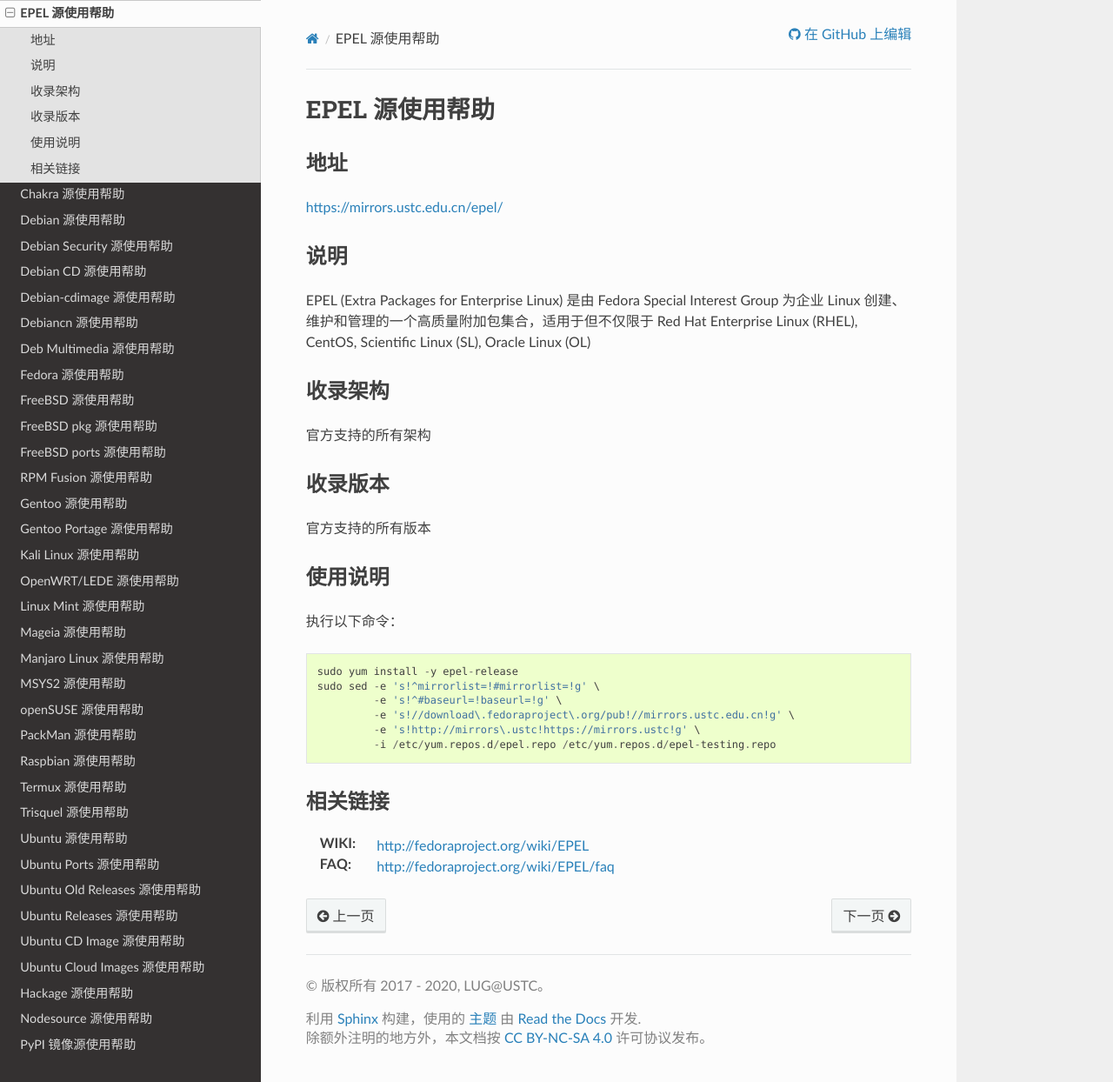
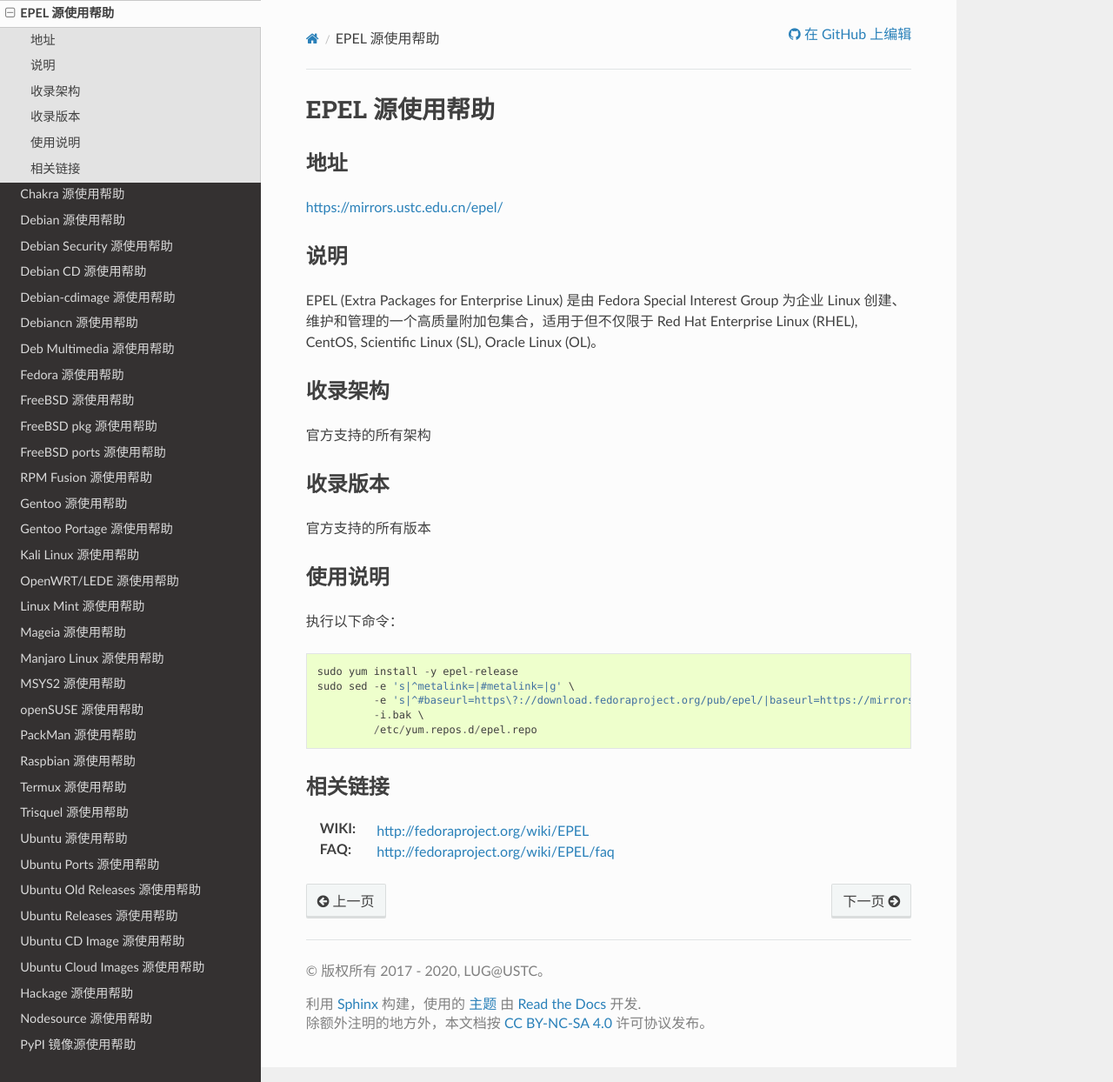
Before and after one commit to ustclug/mirrorhelp, a Sphinx documentation site: the page built from source/epel.rst, in a window 1280 px wide and 1244 px high. Shown: the whole window at 87% size. Built offline with Sphinx 7.4.7 and the Read the Docs theme 2.0.0, drawn with Linux system fonts in a browser that asks for light colours; pages that are not in the unit, such as notebooks, are missing from menus.

Commit message:
Update EPEL

```diff
--- a/source/centos.rst
+++ b/source/centos.rst
@@ -44,7 +44,7 @@
 ::
 
   sudo sed -e 's|^mirrorlist=|#mirrorlist=|g' \
-           -e 's|^#baseurl=http://mirror.centos.org/$contentdir|baseurl=https://mirrors.ustc.edu.cn/centos|g' \
+           -e 's|^#baseurl=http://mirror.centos.org/centos|baseurl=https://mirrors.ustc.edu.cn/centos|g' \
            -i.bak \
            /etc/yum.repos.d/CentOS-Base.repo
 
--- a/source/epel.rst
+++ b/source/epel.rst
@@ -1,43 +1,44 @@
-========================================
+===============
 EPEL 源使用帮助
-========================================
+===============
 
 地址
-==============================
+====
 
 https://mirrors.ustc.edu.cn/epel/
 
 说明
-==============================
+====
 
-EPEL (Extra Packages for Enterprise Linux) 是由 Fedora Special Interest Group 为企业 Linux 创建、维护和管理的一个高质量附加包集合，适用于但不仅限于 Red Hat Enterprise Linux (RHEL), CentOS, Scientific Linux (SL), Oracle Linux (OL)
+EPEL (Extra Packages for Enterprise Linux) 是由 Fedora Special Interest Group
+为企业 Linux 创建、维护和管理的一个高质量附加包集合，适用于但不仅限于
+Red Hat Enterprise Linux (RHEL), CentOS, Scientific Linux (SL), Oracle Linux (OL)。
 
 收录架构
-==============================
+========
 
 官方支持的所有架构
 
 收录版本
-==============================
+========
 
 官方支持的所有版本
 
 使用说明
-==============================
+========
 
 执行以下命令：
 
 ::
 
   sudo yum install -y epel-release
-  sudo sed -e 's!^mirrorlist=!#mirrorlist=!g' \
-           -e 's!^#baseurl=!baseurl=!g' \
-           -e 's!//download\.fedoraproject\.org/pub!//mirrors.ustc.edu.cn!g' \
-           -e 's!http://mirrors\.ustc!https://mirrors.ustc!g' \
-           -i /etc/yum.repos.d/epel.repo /etc/yum.repos.d/epel-testing.repo
+  sudo sed -e 's|^metalink=|#metalink=|g' \
+           -e 's|^#baseurl=https\?://download.fedoraproject.org/pub/epel/|baseurl=https://mirrors.ustc.edu.cn/epel/|g' \
+           -i.bak \
+           /etc/yum.repos.d/epel.repo
 
 相关链接
-==============================
+========
 
 :WIKI: http://fedoraproject.org/wiki/EPEL
 :FAQ: http://fedoraproject.org/wiki/EPEL/faq
```
